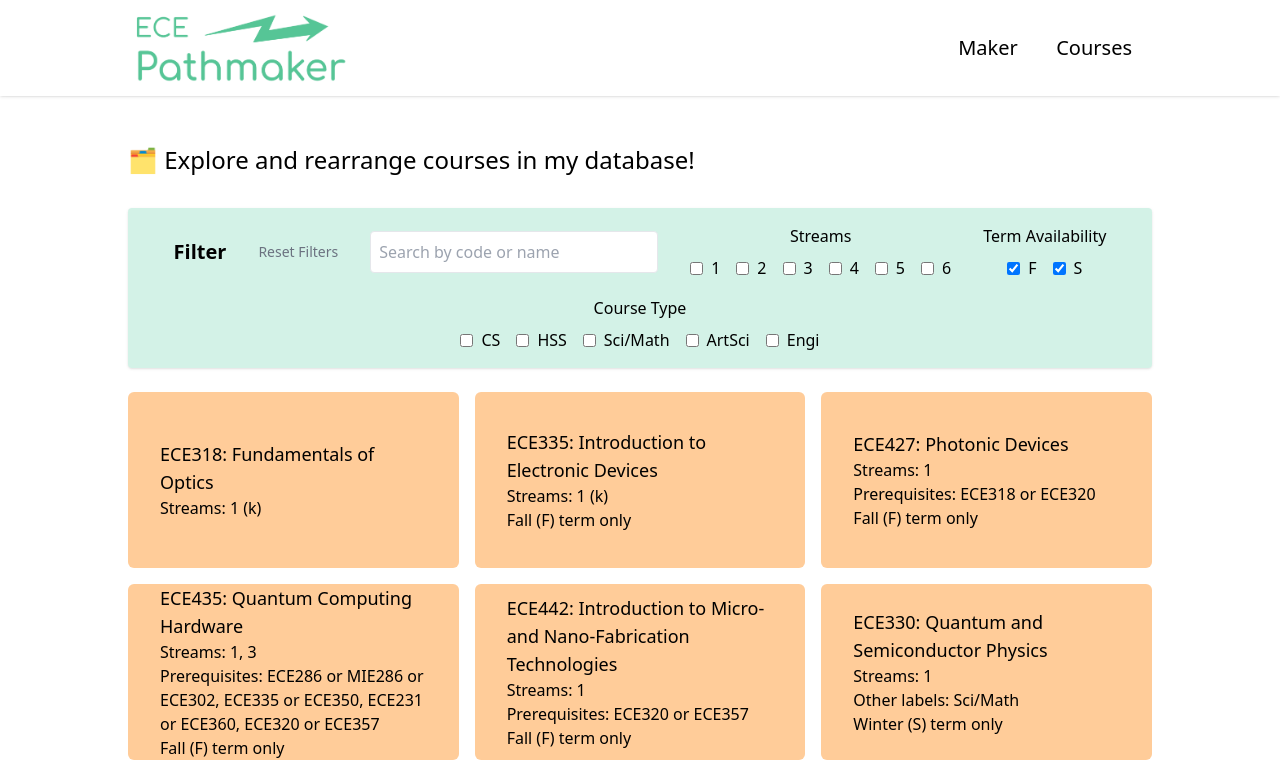
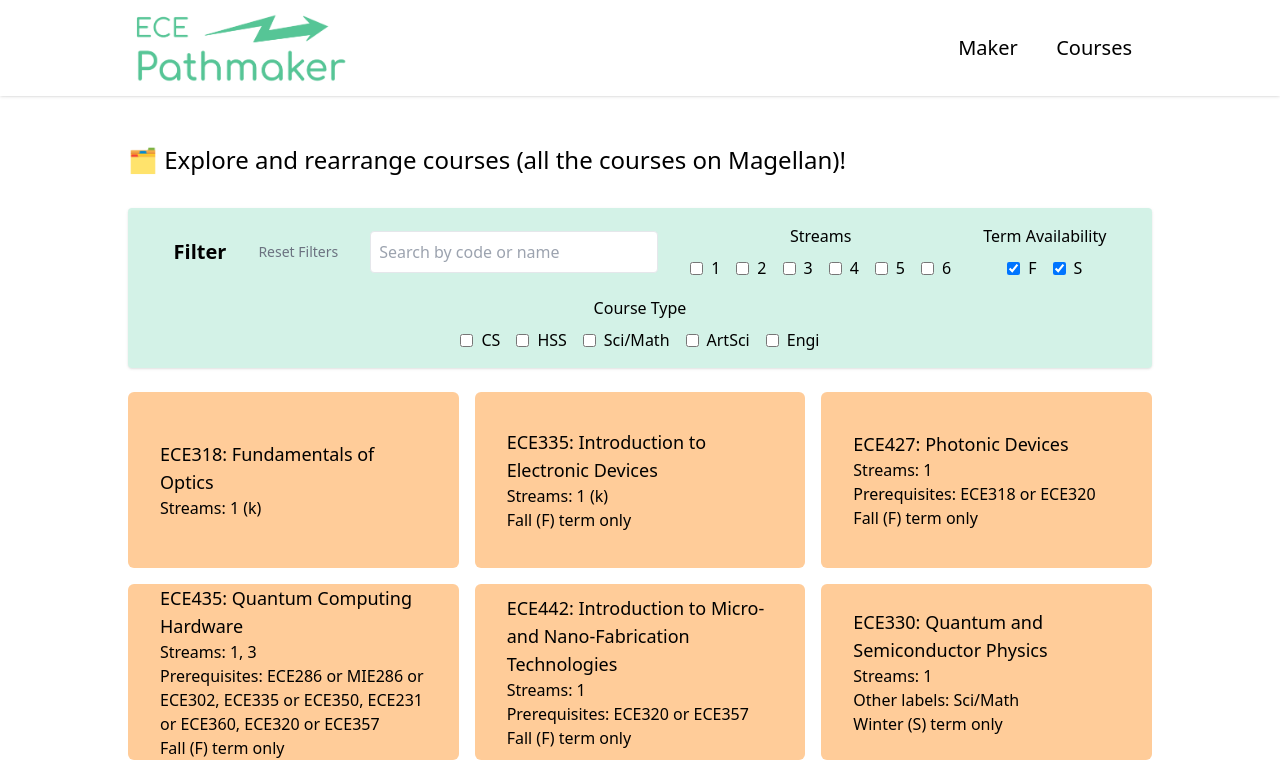
Before and after one commit to sunnwydays/ecepathmaker, a React (Vite) app: page /courses in a window 1280 px wide. Shown: the top 774 px of the page. Built offline with nearby package versions, Linux system fonts and the light colour scheme.

Commit message:
Add note in Courses that it is all the courses in Magellan

```diff
--- a/src/pages/Courses.tsx
+++ b/src/pages/Courses.tsx
@@ -90,7 +90,7 @@ const Courses = () => {
 
     return (
         <div>
-            <h2 className="mb-8 text-2xl font-medium">🗂️ Explore and rearrange courses in my database!</h2>
+            <h2 className="mb-8 text-2xl font-medium">🗂️ Explore and rearrange courses (all the courses on Magellan)!</h2>
             <Filter filters={filters} setFilters={setFilters} />
             <DndContext onDragStart={handleDragStart} onDragEnd={handleDragEnd} sensors={sensors}>
                 <SortableContext items={coursesId}>
```
